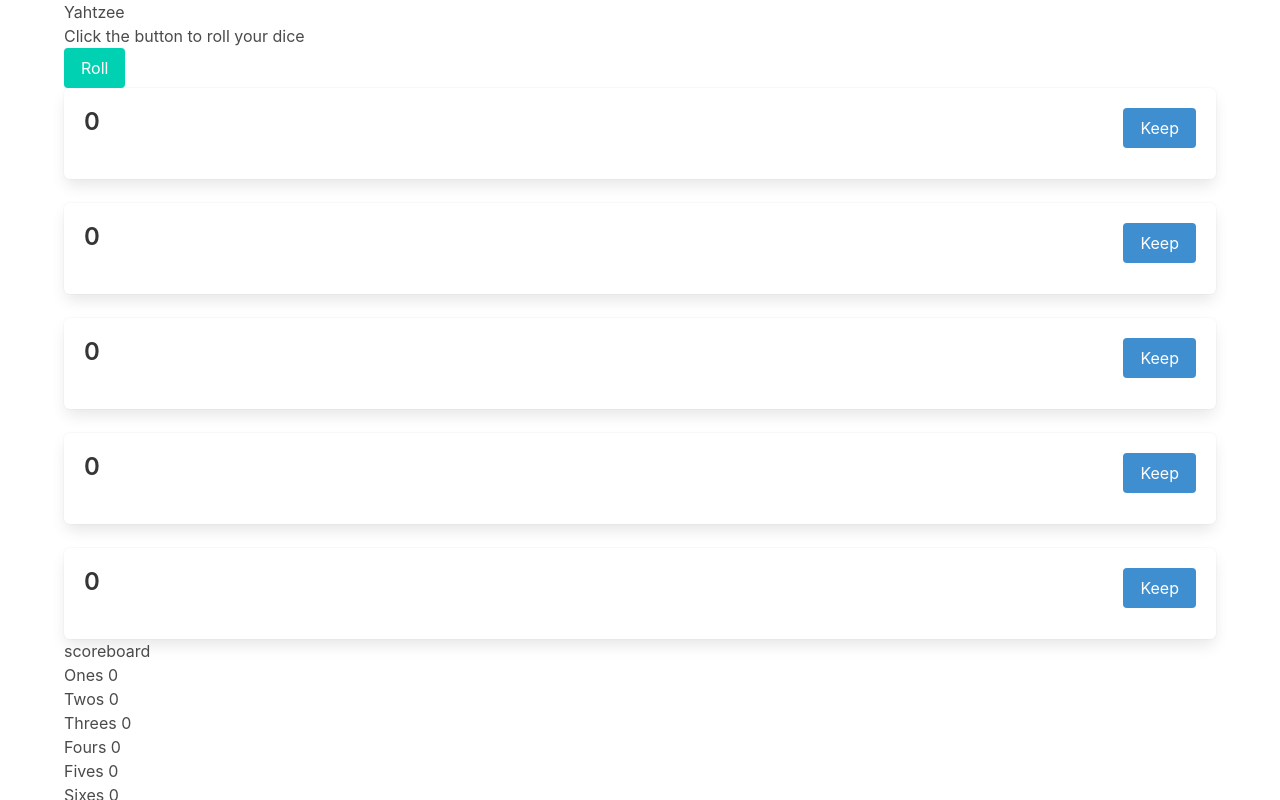
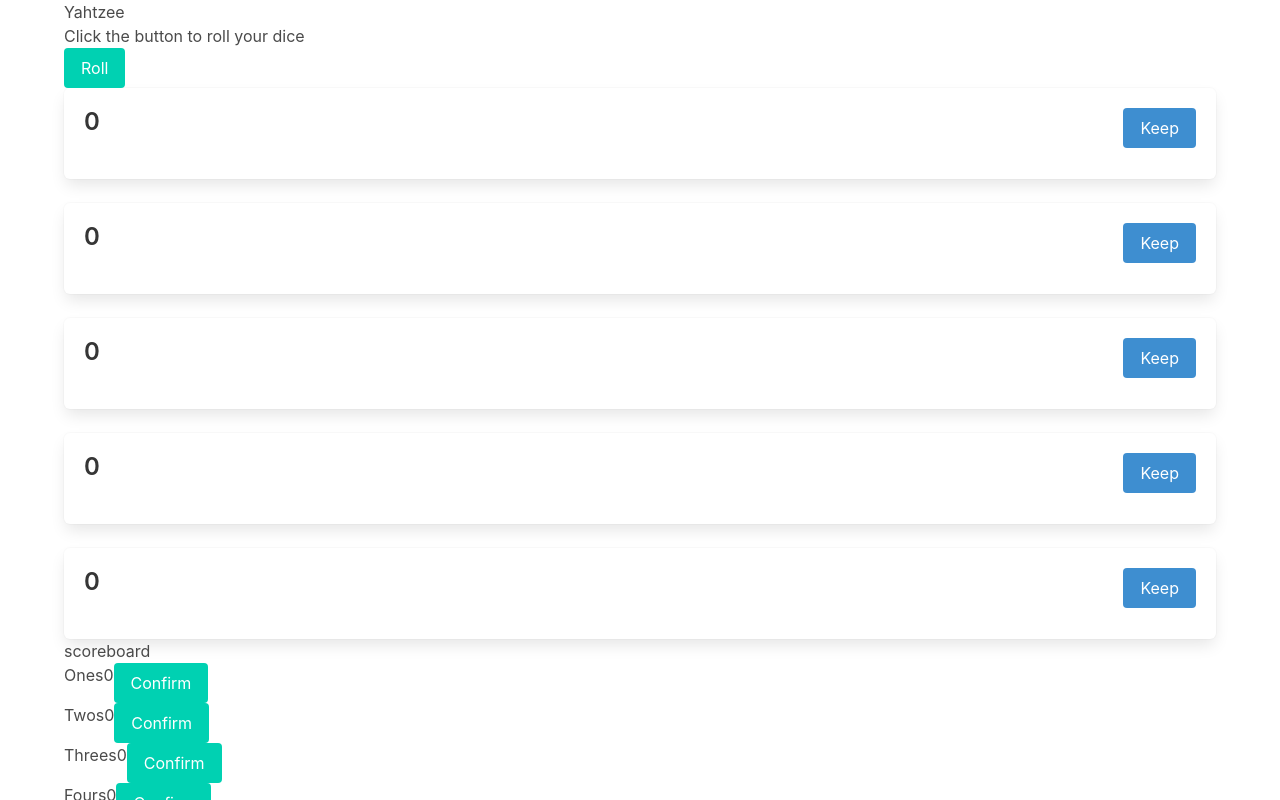
Before and after one commit to joshuaking06/Yahtzee-, a React app: page / in a window 1280 px wide. Shown: the top 800 px of the page. Built offline with nearby package versions, Linux system fonts and the light colour scheme.

Commit message:
set up saving scores

```diff
--- a/src/components/App.js
+++ b/src/components/App.js
@@ -20,7 +20,13 @@
 		<div className="container">
 			<h1>Yahtzee</h1>
 			<DiceBox dice={dice} setDice={setDice} turnInfo={turnInfo} setTurnInfo={setTurnInfo} />
-			<Scoreboard dice={dice} turnInfo={turnInfo} scores={player1Scores} />
+			<Scoreboard
+				dice={dice}
+				turnInfo={turnInfo}
+				scores={player1Scores}
+				setScore={setPlayer1Scores}
+				setTurnInfo={setTurnInfo}
+			/>
 		</div>
 	)
 }
--- a/src/components/Scoreboard.js
+++ b/src/components/Scoreboard.js
@@ -1,13 +1,31 @@
 import React, { useState } from 'react'
 
-const Scoreboard = ({ dice, turnInfo, scores }) => {
+const Scoreboard = ({ dice, turnInfo, setTurnInfo, scores, setScore }) => {
 	const diceNums = dice.map((diceObj) => diceObj.num)
+	const saveScores = (name) => {
+		const newScores = scores.map((score) => {
+			if (score.name === name) return { ...score, score: score.getScore(diceNums) }
+			return score
+		})
+		setTurnInfo({ ...turnInfo, timesRolled: 0 })
+		return setScore(newScores)
+	}
 	return (
 		<div>
 			<h1>scoreboard</h1>
 			{scores.map((score) => (
 				<p key={score.name}>
-					{score.name} <span>{score.getScore(diceNums)}</span>
+					{score.name}
+					{!score.score && <span>{score.getScore(diceNums)}</span>}
+					{!score.score && (
+						<button
+							className="button is-primary"
+							onClick={() => saveScores(score.name)}
+						>
+							Confirm
+						</button>
+					)}
+					{score.score && <span>{score.score}</span>}
 				</p>
 			))}
 		</div>
```
